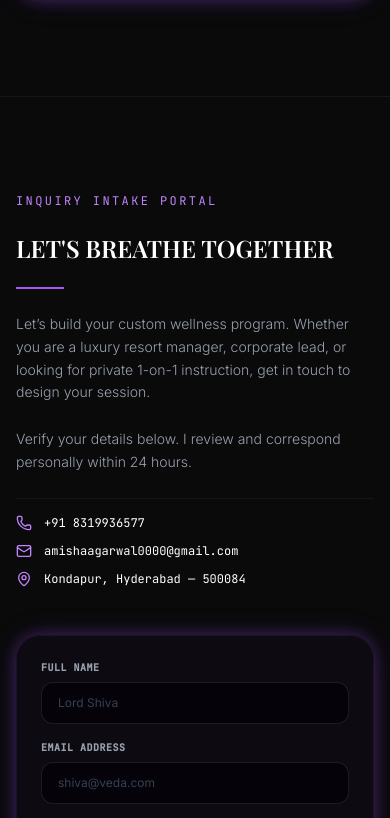
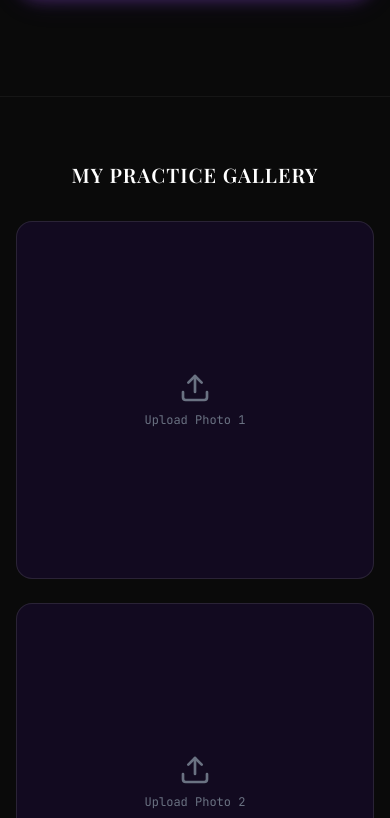
Before and after one commit to agarwalamisha0000-lab/breathwork-website, a React (Vite) app: page / in a window 390 px wide. Shown: the part 5846-6664 px from the top of the page. Built offline with nearby package versions, Linux system fonts and the light colour scheme; no server answers; a web font is replaced by a local one.

Commit message:
adding photos

```diff
--- a/src/App.tsx
+++ b/src/App.tsx
@@ -39,6 +39,7 @@ import RoiCalculator from './components/RoiCalculator.tsx';
 import LeadDashboard from './components/LeadDashboard.tsx';
 // @ts-expect-error
 import amishaBgDefault from './assets/images/amisha_bg_1781468937770.jpg';
+import PhotoGallery from './components/PhotoGallery';
 // @ts-expect-error
 import vedicPortraitImg from './assets/images/vedic_breathwork_portrait_1781552365350.jpg';
 
@@ -716,7 +717,7 @@ export default function App() {
           </div>
         </section>
 
-
+        <PhotoGallery />
 
         {/* SECTION 7 — CONTACT FORM (LET'S BREATHE TOGETHER) */}
         <section className="relative py-24 bg-[#0A0A0A]" id="contact-form-section">
--- /dev/null
+++ b/src/components/PhotoGallery.tsx
@@ -0,0 +1,56 @@
+import React, { useState } from 'react';
+import { Upload, X } from 'lucide-react';
+
+export default function PhotoGallery() {
+  const [photos, setPhotos] = useState<(string | null)[]>([null, null, null]);
+
+  const handleUpload = (index: number, e: React.ChangeEvent<HTMLInputElement>) => {
+    const file = e.target.files?.[0];
+    if (file) {
+      const reader = new FileReader();
+      reader.onloadend = () => {
+        const newPhotos = [...photos];
+        newPhotos[index] = reader.result as string;
+        setPhotos(newPhotos);
+      };
+      reader.readAsDataURL(file);
+    }
+  };
+
+  const removePhoto = (index: number) => {
+    const newPhotos = [...photos];
+    newPhotos[index] = null;
+    setPhotos(newPhotos);
+  };
+
+  return (
+    <section className="py-16 bg-[#0A0A0A]">
+      <div className="max-w-7xl mx-auto px-4 sm:px-6 lg:px-8">
+        <h3 className="text-xl font-syne font-bold text-white uppercase tracking-wider mb-8 text-center">My Practice Gallery</h3>
+        <div className="grid grid-cols-1 md:grid-cols-3 gap-6">
+          {photos.map((photo, index) => (
+            <div key={index} className="relative aspect-square border border-white/10 rounded-2xl overflow-hidden bg-[#120A20] group flex items-center justify-center">
+              {photo ? (
+                <>
+                  <img src={photo} alt={`Gallery ${index + 1}`} className="w-full h-full object-cover" />
+                  <button
+                    onClick={() => removePhoto(index)}
+                    className="absolute top-2 right-2 bg-black/50 p-1 rounded-full text-white hover:bg-black/70"
+                  >
+                    <X className="w-4 h-4" />
+                  </button>
+                </>
+              ) : (
+                <label className="cursor-pointer flex flex-col items-center gap-2 text-gray-500 hover:text-[#C084FC] transition-colors">
+                  <Upload className="w-8 h-8" />
+                  <span className="text-xs font-mono">Upload Photo {index + 1}</span>
+                  <input type="file" accept="image/*" className="hidden" onChange={(e) => handleUpload(index, e)} />
+                </label>
+              )}
+            </div>
+          ))}
+        </div>
+      </div>
+    </section>
+  );
+}
```
